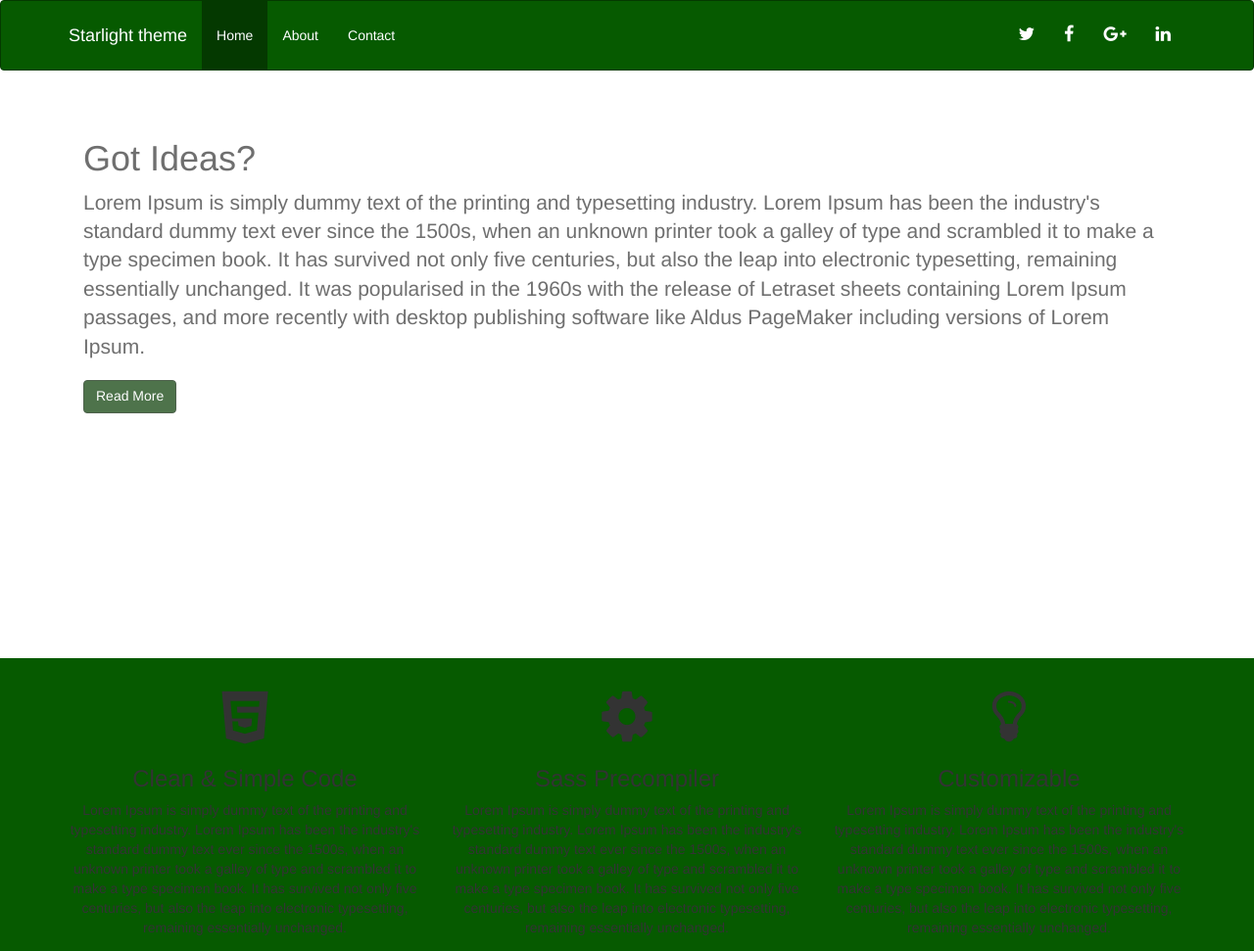
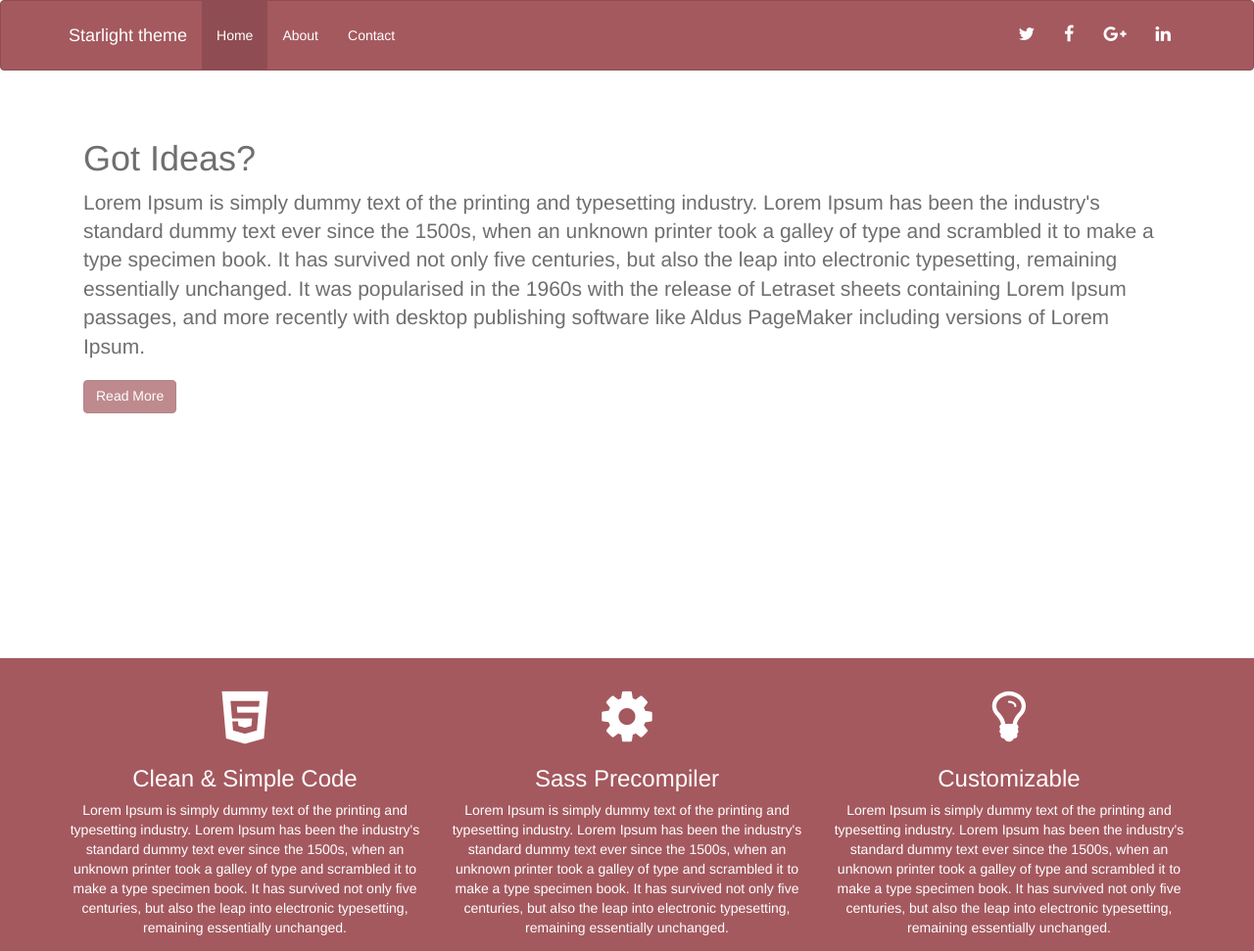
Before and after one commit to georgejincy/Sass-bootstrap-theme, a website: page index.html in a window 1280 px wide. Shown: the whole page at 98% size. Drawn offline with nearby package versions, Linux system fonts and the light colour scheme.

Commit message:
Add function to set text color based on background color

```diff
--- a/index.html
+++ b/index.html
@@ -77,6 +77,8 @@
       </div>
     </div>
 
+    <script type="text/javascript" src = "node_modules/jquery/dist/jquery.js"></script>
+    <script type="text/javascript" src="node-modules/bootstrap-sass/assets/javascripts/bootstrap.js"></script>
 
   </body>
 </html>
--- a/sass/_custom.scss
+++ b/sass/_custom.scss
@@ -1,5 +1,8 @@
 .navbar{
 	margin-bottom: 0px;
+	a{
+		color: set-text-color($main-color) !important;
+	}
 	.fa{
 		font-size: 18px;
 	}
@@ -20,6 +23,7 @@
 	padding: 30px 0;
 	text-align: center;
 	background: $main-color;
+	color: set-text-color($main-color);
 
 	.fa{
 		font-size: $icon-size;
--- a/sass/_customvariables.scss
+++ b/sass/_customvariables.scss
@@ -4,7 +4,7 @@ $bootstrap-sass-asset-helper: false !default;
 // --------------------------------------------------
 
 //Custom
-$main-color: #065a00;
+$main-color: #a4595f;
 $icon-size: 60px;
 
 //== Colors
@@ -18,7 +18,7 @@ $gray:                   lighten($gray-base, 33.5%) !default; // #555
 $gray-light:             lighten($gray-base, 46.7%) !default; // #777
 $gray-lighter:           lighten($gray-base, 93.5%) !default; // #eee
 
-$brand-primary:         darken($main-color, 6.5%) !default; // #337ab7
+$brand-primary:         $main-color !default; // #337ab7
 $brand-success:         #5cb85c !default;
 $brand-info:            #5bc0de !default;
 $brand-warning:         #f0ad4e !default;
--- a/sass/_functions.scss
+++ b/sass/_functions.scss
@@ -0,0 +1,7 @@
+@function set-text-color($color) { //if lightness of color passed is greater than 5 return hex code for black else return hex code for white
+	@if(lightness($color) > 50){
+		@return #000000;
+	} @else{
+		@return #ffffff;
+	}
+}
--- a/sass/app.scss
+++ b/sass/app.scss
@@ -1,4 +1,5 @@
 @import "customvariables";
+@import "functions";
 @import "../node_modules/bootstrap-sass/assets/stylesheets/bootstrap";
 @import "../node_modules/bootstrap-sass/assets/stylesheets/bootstrap-compass";
 @import "../font-awesome-4.7.0/scss/font-awesome";
```
Also changed, not shown: css/app.css, 1 other file.
